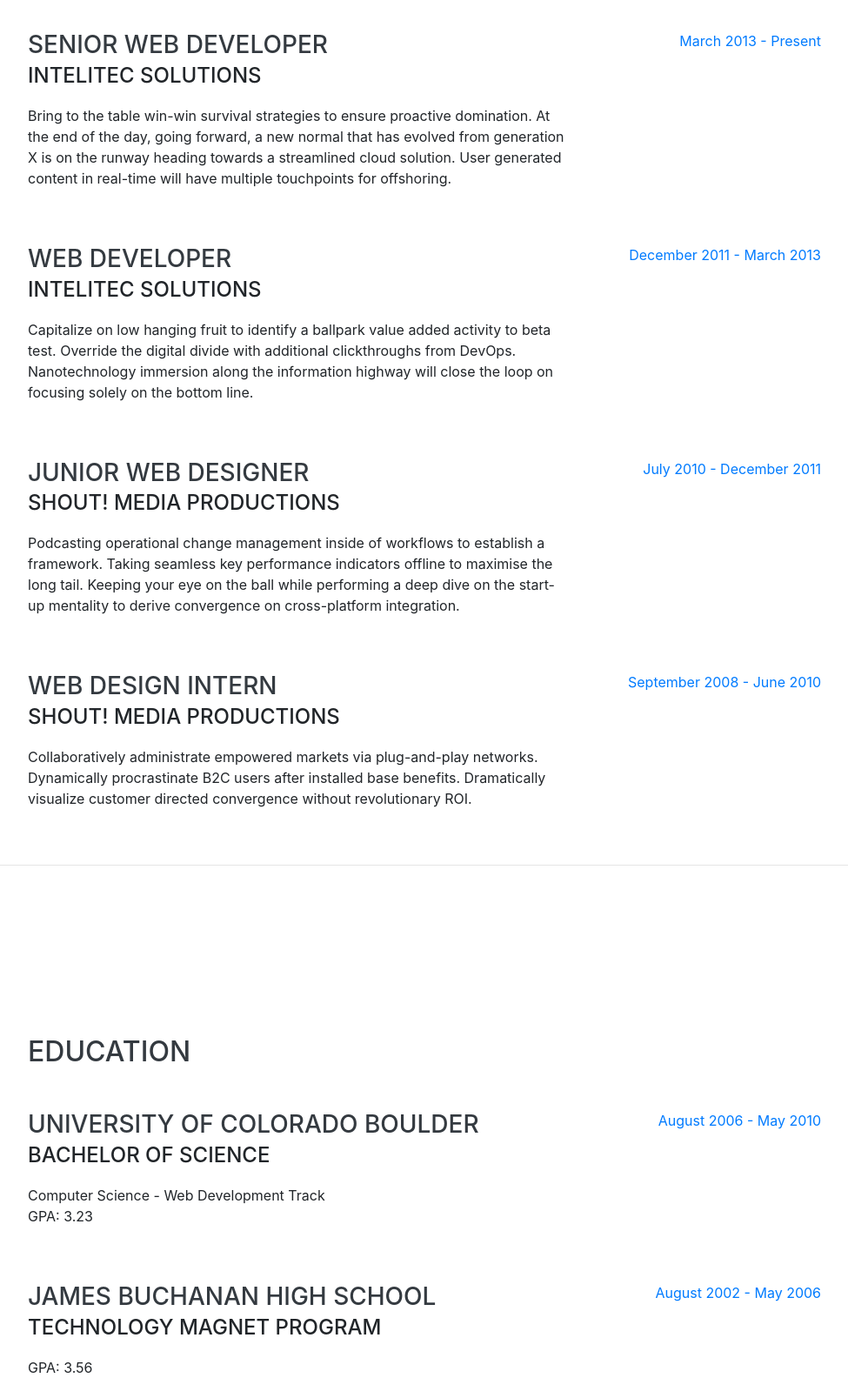
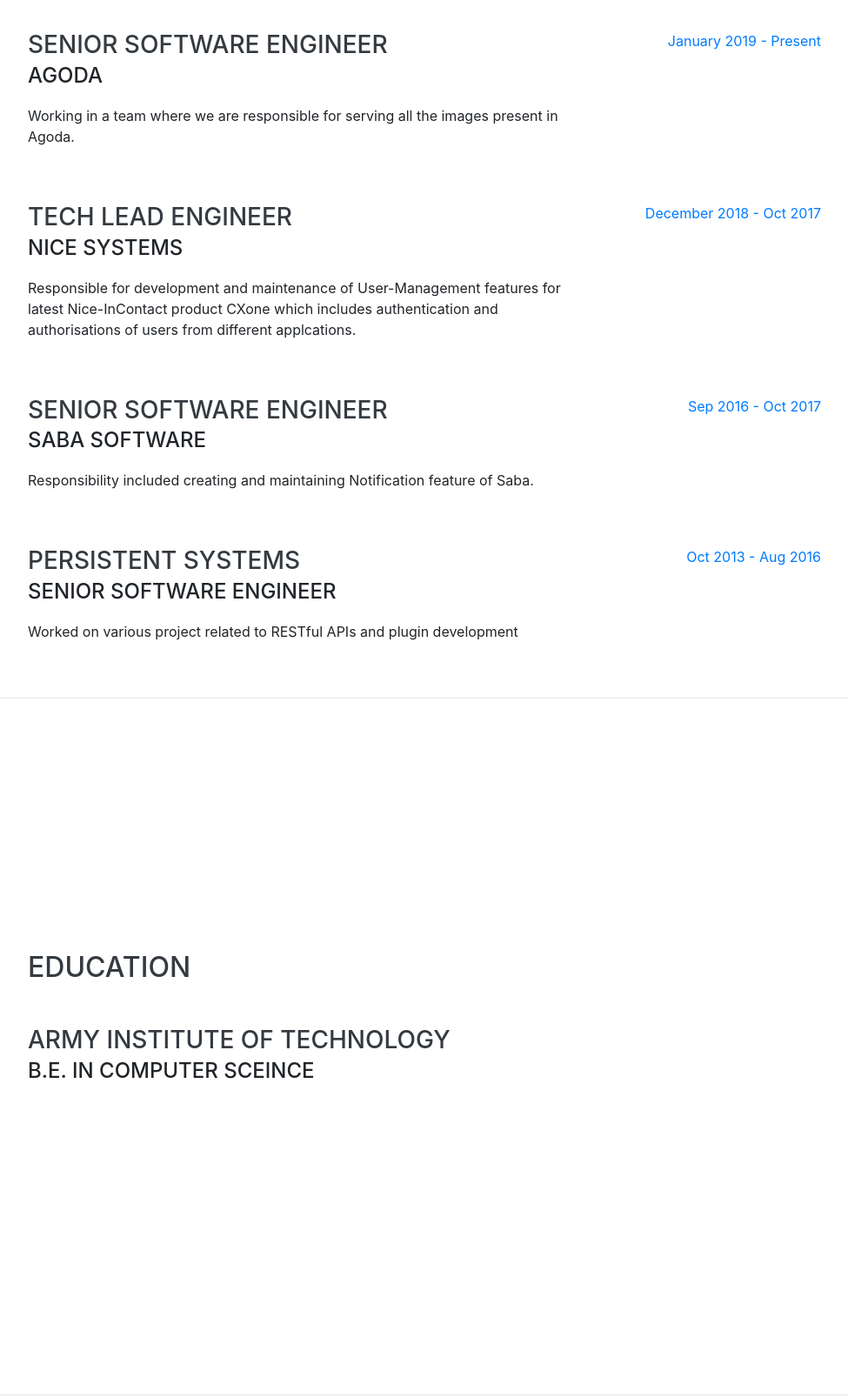
Before and after one commit to alok13/alok13.github.io, a website with bundled scripts: page index.html in a window 1280 px wide. Shown: the part 900-2507 px from the top of the page at 87% size, without its empty margins (288-1263 px from the left). Built offline with nearby package versions, Linux system fonts and the light colour scheme; a web font is replaced by a local one.

Commit message:
modifying

```diff
--- a/index.html
+++ b/index.html
@@ -8,7 +8,7 @@
   <meta name="description" content="">
   <meta name="author" content="">
 
-  <title>Resume - Start Bootstrap Theme</title>
+  <title>Resume </title>
 
   <!-- Bootstrap core CSS -->
   <link href="vendor/bootstrap/css/bootstrap.min.css" rel="stylesheet">
@@ -27,9 +27,9 @@
 
   <nav class="navbar navbar-expand-lg navbar-dark bg-primary fixed-top" id="sideNav">
     <a class="navbar-brand js-scroll-trigger" href="#page-top">
-      <span class="d-block d-lg-none">Clarence Taylor</span>
+      <span class="d-block d-lg-none">Alok Shukla</span>
       <span class="d-none d-lg-block">
-        <img class="img-fluid img-profile rounded-circle mx-auto mb-2" src="img/profile.jpg" alt="">
+        <img class="img-fluid img-profile rounded-circle mx-auto mb-2" src="img/Passport_Pic.jpg" alt="">
       </span>
     </a>
     <button class="navbar-toggler" type="button" data-toggle="collapse" data-target="#navbarSupportedContent" aria-controls="navbarSupportedContent" aria-expanded="false" aria-label="Toggle navigation">
@@ -63,13 +63,13 @@
 
     <section class="resume-section p-3 p-lg-5 d-flex align-items-center" id="about">
       <div class="w-100">
-        <h1 class="mb-0">Clarence
-          <span class="text-primary">Taylor</span>
+        <h1 class="mb-0">Shukla
+          <span class="text-primary">Alok</span>
         </h1>
-        <div class="subheading mb-5">3542 Berry Street · Cheyenne Wells, CO 80810 · (317) 585-8468 ·
-          <a href="mailto:name@email.com">name@email.com</a>
+        <div class="subheading mb-5">Bangkok Thailand·
+          <a href="mailto:name@email.com">alokuttam.shukla@gmail.com</a>
         </div>
-        <p class="lead mb-5">I am experienced in leveraging agile frameworks to provide a robust synopsis for high level overviews. Iterative approaches to corporate strategy foster collaborative thinking to further the overall value proposition.</p>
+        <p class="lead mb-5">I am a software engineer with experiences in developing and maintaining large scale applications. I am always excited to learn and implement new thing which can help the people around.</p>
         <div class="social-icons">
           <a href="#">
             <i class="fab fa-linkedin-in"></i>
@@ -95,45 +95,45 @@
 
         <div class="resume-item d-flex flex-column flex-md-row justify-content-between mb-5">
           <div class="resume-content">
-            <h3 class="mb-0">Senior Web Developer</h3>
-            <div class="subheading mb-3">Intelitec Solutions</div>
-            <p>Bring to the table win-win survival strategies to ensure proactive domination. At the end of the day, going forward, a new normal that has evolved from generation X is on the runway heading towards a streamlined cloud solution. User generated content in real-time will have multiple touchpoints for offshoring.</p>
+            <h3 class="mb-0">Senior Software Engineer</h3>
+            <div class="subheading mb-3">Agoda</div>
+            <p>Working in a team where we are responsible for serving all the images present in Agoda. </p>
           </div>
           <div class="resume-date text-md-right">
-            <span class="text-primary">March 2013 - Present</span>
+            <span class="text-primary">January 2019 - Present</span>
           </div>
         </div>
 
         <div class="resume-item d-flex flex-column flex-md-row justify-content-between mb-5">
           <div class="resume-content">
-            <h3 class="mb-0">Web Developer</h3>
-            <div class="subheading mb-3">Intelitec Solutions</div>
-            <p>Capitalize on low hanging fruit to identify a ballpark value added activity to beta test. Override the digital divide with additional clickthroughs from DevOps. Nanotechnology immersion along the information highway will close the loop on focusing solely on the bottom line.</p>
+            <h3 class="mb-0">Tech Lead Engineer</h3>
+            <div class="subheading mb-3">Nice Systems</div>
+            <p>Responsible for development and maintenance of User-Management features for latest Nice-InContact product CXone which includes authentication and authorisations of users from different applcations.</p>
           </div>
           <div class="resume-date text-md-right">
-            <span class="text-primary">December 2011 - March 2013</span>
+            <span class="text-primary">December 2018 - Oct 2017</span>
           </div>
         </div>
 
         <div class="resume-item d-flex flex-column flex-md-row justify-content-between mb-5">
           <div class="resume-content">
-            <h3 class="mb-0">Junior Web Designer</h3>
-            <div class="subheading mb-3">Shout! Media Productions</div>
-            <p>Podcasting operational change management inside of workflows to establish a framework. Taking seamless key performance indicators offline to maximise the long tail. Keeping your eye on the ball while performing a deep dive on the start-up mentality to derive convergence on cross-platform integration.</p>
+            <h3 class="mb-0">Senior Software Engineer</h3>
+            <div class="subheading mb-3">Saba Software</div>
+            <p>Responsibility included creating and maintaining Notification feature of Saba.</p>
           </div>
           <div class="resume-date text-md-right">
-            <span class="text-primary">July 2010 - December 2011</span>
+            <span class="text-primary">Sep 2016 - Oct 2017</span>
           </div>
         </div>
 
         <div class="resume-item d-flex flex-column flex-md-row justify-content-between">
           <div class="resume-content">
-            <h3 class="mb-0">Web Design Intern</h3>
-            <div class="subheading mb-3">Shout! Media Productions</div>
-            <p>Collaboratively administrate empowered markets via plug-and-play networks. Dynamically procrastinate B2C users after installed base benefits. Dramatically visualize customer directed convergence without revolutionary ROI.</p>
+            <h3 class="mb-0">Persistent Systems</h3>
+            <div class="subheading mb-3">Senior Software Engineer</div>
+            <p>Worked on various project related to RESTful APIs and plugin development</p>
           </div>
           <div class="resume-date text-md-right">
-            <span class="text-primary">September 2008 - June 2010</span>
+            <span class="text-primary">Oct 2013 - Aug 2016</span>
           </div>
         </div>
 
@@ -149,24 +149,8 @@
 
         <div class="resume-item d-flex flex-column flex-md-row justify-content-between mb-5">
           <div class="resume-content">
-            <h3 class="mb-0">University of Colorado Boulder</h3>
-            <div class="subheading mb-3">Bachelor of Science</div>
-            <div>Computer Science - Web Development Track</div>
-            <p>GPA: 3.23</p>
-          </div>
-          <div class="resume-date text-md-right">
-            <span class="text-primary">August 2006 - May 2010</span>
-          </div>
-        </div>
-
-        <div class="resume-item d-flex flex-column flex-md-row justify-content-between">
-          <div class="resume-content">
-            <h3 class="mb-0">James Buchanan High School</h3>
-            <div class="subheading mb-3">Technology Magnet Program</div>
-            <p>GPA: 3.56</p>
-          </div>
-          <div class="resume-date text-md-right">
-            <span class="text-primary">August 2002 - May 2006</span>
+            <h3 class="mb-0">Army Institute of Technology</h3>
+            <div class="subheading mb-3">B.E. in Computer Sceince</div>
           </div>
         </div>
 
@@ -182,7 +166,7 @@
         <div class="subheading mb-3">Programming Languages &amp; Tools</div>
         <ul class="list-inline dev-icons">
           <li class="list-inline-item">
-            <i class="fab fa-html5"></i>
+            <i class="fab fa-java"></i>
           </li>
           <li class="list-inline-item">
             <i class="fab fa-css3-alt"></i>
```
Also changed, not shown: img/Passport_Pic.jpg (added), img/profile.jpg (deleted).
